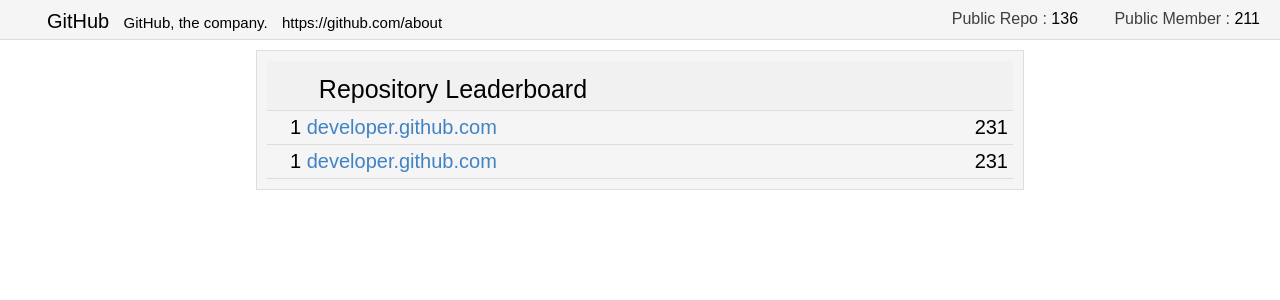
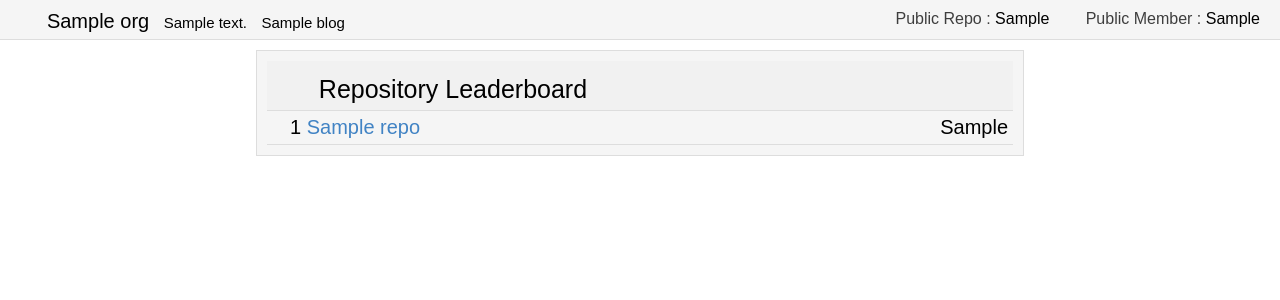
Before and after one commit to pravj/teamwork, a Flask app: template teamwork/templates/repos.html in a window 1280 px wide. Shown: the top 300 px of the page. Run offline with Flask 2, Linux system fonts and the light colour scheme; the template is opened without the code that fills it: most values are stand-ins (such as "Sample title", 1, 10 or a date in 2020); parts of the project's set-up code (start-up, migrations or seed data) failed here and were passed over; some web fonts are replaced.

Commit message:
add repository leaderboard template

```diff
--- a/db/driver.py
+++ b/db/driver.py
@@ -67,8 +67,10 @@ class Driver:
         con = self.ref.table(table)
 
         if (orderBy != 0):
-            if(limit != 0):
+            if (limit != 0):
                 res = con.with_fields(with1, with2).order_by(r.desc(orderBy)).limit(limit).run()
+            if (limit == 0):
+                res = con.with_fields(with1, with2).order_by(r.desc(orderBy)).run()
 
         else:
             if (limit == 0):
--- a/teamwork/templates/repos.html
+++ b/teamwork/templates/repos.html
@@ -16,18 +16,20 @@
       <div class="header pure-g">
         <div class="pure-u-2-3 org">
           <span class="octicon octicon-organization"></span>
-          <span class="org-name"><a href="https://github.com/github">GitHub</a></span>
-          <span class="org-bio">GitHub, the company.</span>
-          <span class="org-blog">https://github.com/about</span>
+          <span class="org-name"><a href="https://github.com/{{ org.lower() }}">{{ org }}</a></span>
+          <span class="org-bio">{{ info.bio }}</span>
+          <span class="org-blog">
+            <a href="{{ info.blog }}">{{ info.blog }}</a>
+          </span>
         </div>
 
         <div class="pure-u-1-3 info">
           <span class="octicon octicon-repo"></span>
           <span class="info-repo">Public Repo :</span>
-          <span class="info-repo-count">136</span>
+          <span class="info-repo-count">{{ info.public_repos }}</span>
           <span class="octicon octicon-person"></span>
           <span class="info-member">Public Member :</span>
-          <span class="info-member-count">211</span>
+          <span class="info-member-count">{{ info.public_member }}</span>
         </div>
       </div>
 
@@ -37,29 +39,19 @@
           <span class="repo-board">Repository Leaderboard</span>
         </div>
 
+        {% for repo in repos %}
           <div class="repo-board-repo pure-u-1">
             <span class="octicon octicon-list-unordered"></span>
-          <span class="repo-rank">1</span>
+            <span class="repo-rank">{{ loop.index }}</span>
             <span class="repo-board-repo-name">
-            <a href="https://github.com/github/developer.github.com">developer.github.com</a>
+              <a href="https://github.com/github/{{ repo.repo_name }}">{{ repo.repo_name }}</a>
             </span>
             <span class="commit-count">
               <span class="octicon octicon-git-commit"></span>
-            <span class="top-right-commit-count">231</span>
+              <span class="top-right-commit-count">{{ repo.repo_commit }}</span>
             </span>
           </div>
-
-        <div class="repo-board-repo pure-u-1">
-          <span class="octicon octicon-list-unordered"></span>
-          <span class="repo-rank">1</span>
-          <span class="repo-board-repo-name">
-            <a href="https://github.com/github/developer.github.com">developer.github.com</a>
-          </span>
-          <span class="commit-count">
-            <span class="octicon octicon-git-commit"></span>
-            <span class="top-right-commit-count">231</span>
-          </span>
-        </div>
+        {% endfor %}
 
       </div>
 
```
Also changed, not shown: teamwork/routes/__init__.py (+9 -0 lines), teamwork/templates/teamwork.html (+12 -10 lines). Lines whose indentation alone changed are shown as unchanged.
